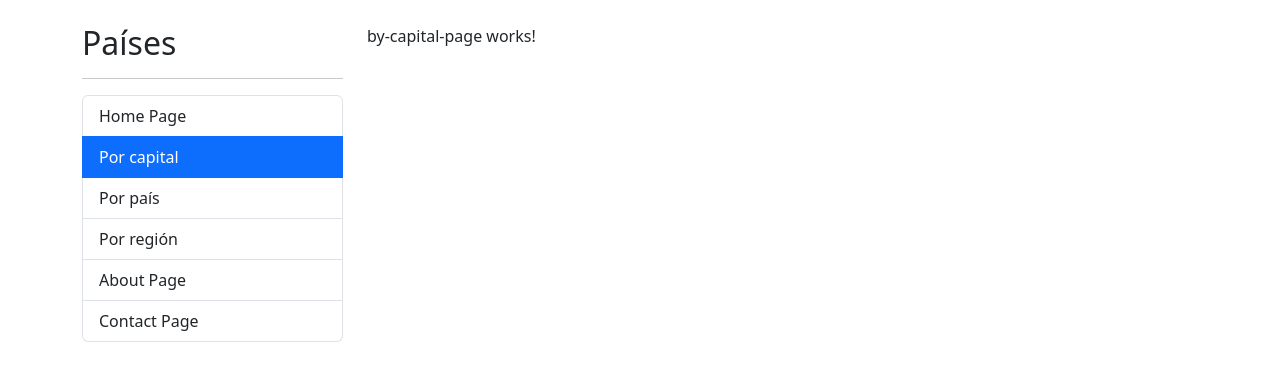
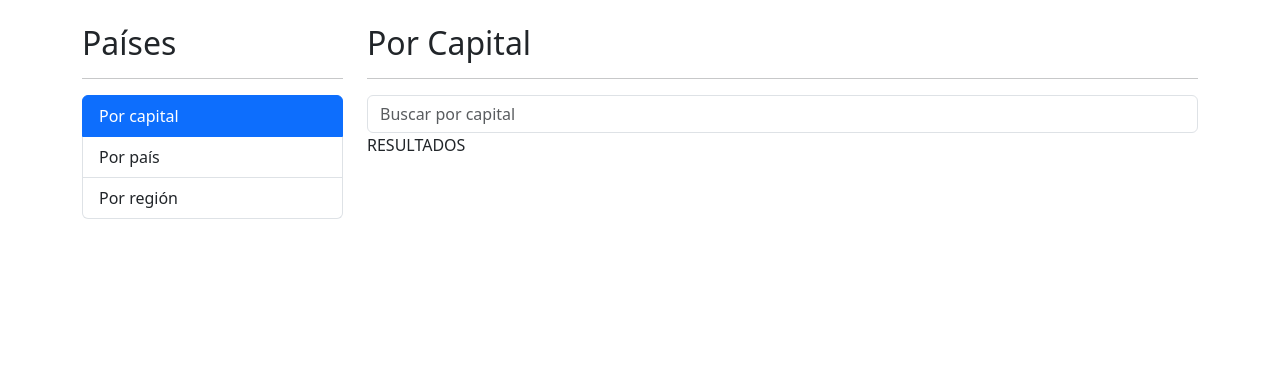
Before and after one commit to AAGuedes/angular-countries-app, an Angular app: page /countries/by-capital in a window 1280 px wide. Shown: the top 380 px of the page. Built offline with nearby package versions, Linux system fonts and the light colour scheme.

Commit message:
Estructura de páginas y SearchBox Component

```diff
--- a/src/app/countries/countries-routing.module.ts
+++ b/src/app/countries/countries-routing.module.ts
@@ -23,7 +23,10 @@
     path: 'by/:id',
     component: CountryPageComponent
   },
-]
+  {
+    path: '**',
+    redirectTo: 'by-capital'
+  },]
 
 @NgModule({
   imports: [
--- a/src/app/countries/countries.module.ts
+++ b/src/app/countries/countries.module.ts
@@ -1,10 +1,12 @@
 import { NgModule } from '@angular/core';
 import { CommonModule } from '@angular/common';
+
+import { CountriesRoutingModule } from './countries-routing.module';
+import { SharedModule } from '../shared/shared.module';
 
 import { ByCapitalPageComponent } from './pages/by-capital-page/by-capital-page.component';
 import { ByCountryPageComponent } from './pages/by-country-page/by-country-page.component';
 import { ByRegionPageComponent } from './pages/by-region-page/by-region-page.component';
-import { CountriesRoutingModule } from './countries-routing.module';
 import { CountryPageComponent } from './pages/country-page/country-page.component';
 
 
@@ -19,6 +21,7 @@
   imports: [
     CommonModule,
     CountriesRoutingModule,
+    SharedModule,
   ]
 })
 export class CountriesModule { }
--- a/src/app/countries/pages/by-capital-page/by-capital-page.component.html
+++ b/src/app/countries/pages/by-capital-page/by-capital-page.component.html
@@ -1 +1,13 @@
-<p>by-capital-page works!</p>
+<h2>Por Capital</h2>
+<hr>
+<div class="row">
+  <div class="col">
+    <shared-search-box placeholder="Buscar por capital"></shared-search-box>
+  </div>
+</div>
+
+<div class="row">
+  <div class="col">
+    RESULTADOS
+  </div>
+</div>
--- /dev/null
+++ b/src/app/shared/components/search-box/search-box.component.html
@@ -0,0 +1,3 @@
+<input class="form-control"
+       type="text"
+       [placeholder]="placeholder">
--- /dev/null
+++ b/src/app/shared/components/search-box/search-box.component.ts
@@ -0,0 +1,14 @@
+import { Component, Input } from '@angular/core';
+
+@Component({
+  selector: 'shared-search-box',
+  templateUrl: './search-box.component.html',
+  styles: [
+  ]
+})
+export class SearchBoxComponent {
+
+  @Input()
+  public placeholder: string = '';
+
+}
--- a/src/app/shared/components/sidebar/sidebar.component.html
+++ b/src/app/shared/components/sidebar/sidebar.component.html
@@ -2,12 +2,12 @@
 <hr>
 <ul class="list-group">
 
-  <li routerLink=""
+  <!-- <li routerLink=""
       routerLinkActive="active"
       [routerLinkActiveOptions]="{ exact: true }"
       class="list-group-item">
         Home Page
-  </li>
+  </li> -->
 
   <li routerLink="countries/by-capital"
       routerLinkActive="active"
@@ -27,16 +27,16 @@
         Por región
   </li>
 
-  <li routerLink="about"
+  <!-- <li routerLink="about"
       routerLinkActive="active"
       class="list-group-item">
         About Page
-  </li>
+  </li> -->
 
-  <li routerLink="contact"
+  <!-- <li routerLink="contact"
       routerLinkActive="active"
       class="list-group-item">
         Contact Page
-  </li>
+  </li> -->
 
 </ul>
--- a/src/app/shared/shared.module.ts
+++ b/src/app/shared/shared.module.ts
@@ -5,6 +5,7 @@
 import { AboutPageComponent } from './pages/about-page/about-page.component';
 import { ContactPageComponent } from './pages/contact-page/contact-page.component';
 import { HomePageComponent } from './pages/home-page/home-page.component';
+import { SearchBoxComponent } from './components/search-box/search-box.component';
 import { SidebarComponent } from './components/sidebar/sidebar.component';
 
 @NgModule({
@@ -12,6 +13,7 @@
     AboutPageComponent,
     ContactPageComponent,
     HomePageComponent,
+    SearchBoxComponent,
     SidebarComponent,
   ],
   imports: [
@@ -22,6 +24,7 @@
     AboutPageComponent,
     ContactPageComponent,
     HomePageComponent,
+    SearchBoxComponent,
     SidebarComponent,
   ]
 })
```
Also changed, not shown: src/app/app-routing.module.ts (+5 -5 lines).
